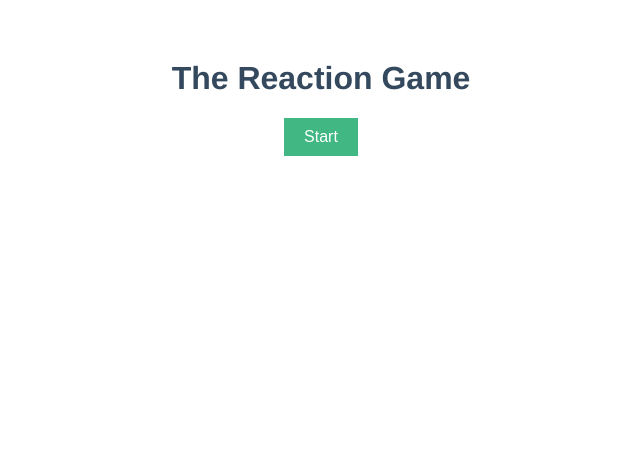
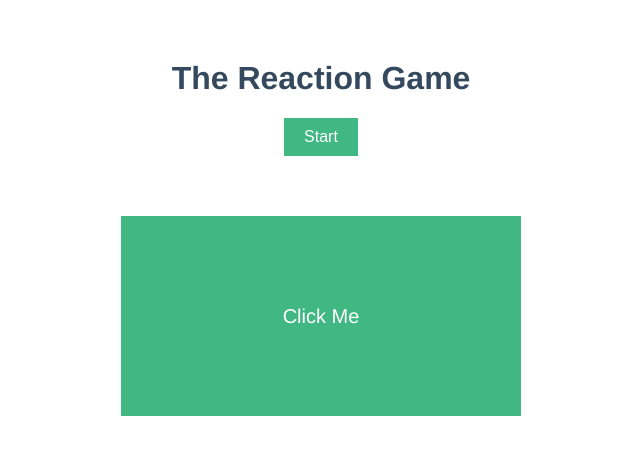
Before and after one commit to BayuDC/the-reaction, a Vue app: page / in a window 1280 px wide. Shown: the top 454 px of the page, without its empty margins (319-959 px from the left). Built offline with nearby package versions, Linux system fonts and the light colour scheme.

Commit message:
Add the block component

```diff
--- a/src/App.vue
+++ b/src/App.vue
@@ -1,7 +1,11 @@
 <script>
+import Block from "./components/Block.vue";
+
 export default {
     name: "App",
-    components: {},
+    components: {
+        Block,
+    },
     methods: {
         start() {
             this.playing = true;
@@ -18,6 +22,7 @@ export default {
 <template>
     <h1>The Reaction Game</h1>
     <button @click="start">Start</button>
+    <Block></Block>
 </template>
 
 <style>
--- /dev/null
+++ b/src/components/Block.vue
@@ -0,0 +1,23 @@
+<script>
+export default {
+    name: "Block",
+};
+</script>
+
+<template>
+    <div class="block">Click Me</div>
+</template>
+
+<style>
+.block {
+    color: #fff;
+    background: rgb(65, 184, 131);
+    max-width: 400px;
+    height: 200px;
+    margin: 60px auto;
+    display: flex;
+    align-items: center;
+    justify-content: center;
+    font-size: 20px;
+}
+</style>
```
